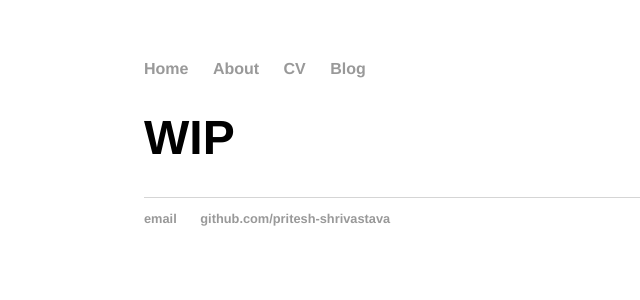
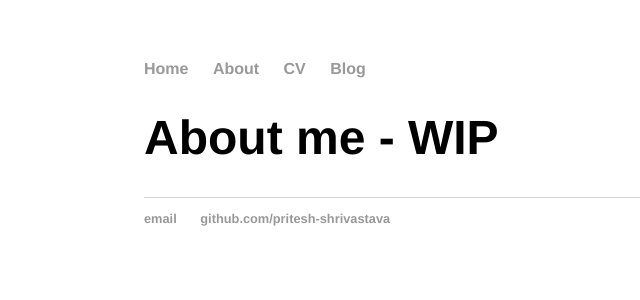
Before and after one commit to pritesh-shrivastava/pritesh-shrivastava.github.io, a Jekyll site: the page built from about/index.html, in a window 1280 px wide. Shown: the top 300 px of the page, without its empty margins (48-688 px from the left). Built offline with Jekyll 4.4.1, drawn with Linux system fonts in a browser that asks for light colours.

```diff
--- a/about/index.html
+++ b/about/index.html
@@ -3,4 +3,4 @@ layout: default
 title: About
 ---
 
-<h1>WIP</h1>
+<h1>About me - WIP</h1>
--- a/cv/index.html
+++ b/cv/index.html
@@ -3,4 +3,4 @@ layout: default
 title: About
 ---
 
-<h1>WIP</h1>
+<h1> Resume WIP</h1>
```
